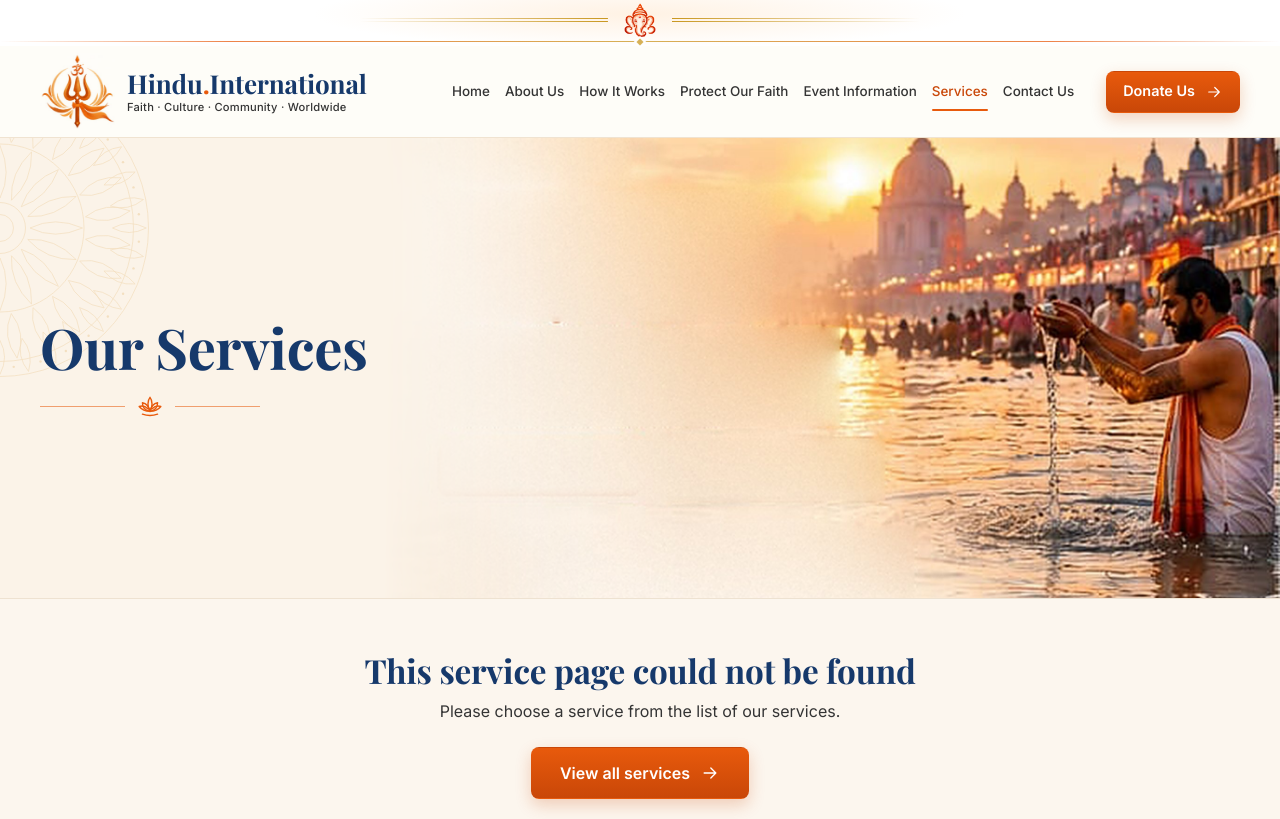
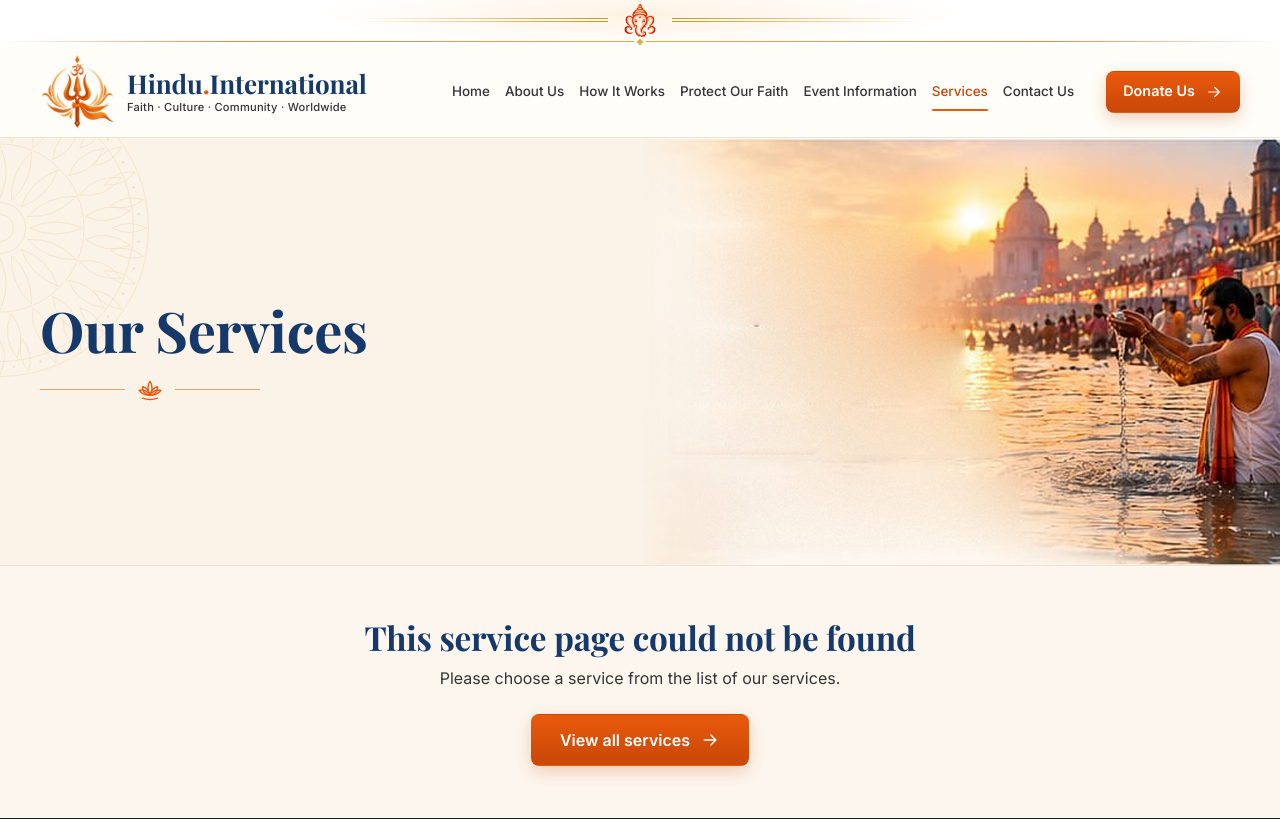
Before and after one commit to Akash5256kumar/Hindu-international, a PHP site: page /service.html in a window 1280 px wide. Shown: the top 819 px of the page. Run offline with PHP 8.4, Linux system fonts and the light colour scheme.

Commit message:
Service banner shows the whole photo — nothing is cut
The banner photo now sits in a 3:2 box (right half on laptops/desktops,
full width under the heading on tablets and phones), matching the 3:2
banner photos, so the full image is visible; only its left edge blends
into the page. Banner height follows the photo. Services cards unchanged.

Co-Authored-By: Claude Opus 5.5 <noreply@anthropic.com>

```diff
--- a/css/service.css
+++ b/css/service.css
@@ -41,13 +41,31 @@
 /* ---------- 1. Banner (heading only) ---------- */
 .sd-banner { position: relative; overflow: hidden; background: #FBF3E8; }
 .sd-banner::before { left: -150px; top: -60px; }
-.sd-banner__media { position: absolute; inset: 0 0 0 auto; width: 70%; }
+/* Banner photo: a 3 : 2 box on the right half, so a 3 : 2 photo (1536 × 1024) shows whole —
+   nothing is cut. Only its left edge blends into the page. The banner is at least as tall as the photo. */
+.sd-banner__media {
+  position: absolute; top: 50%; right: 0; width: min(50%, 1000px); aspect-ratio: 3 / 2;
+  transform: translateY(-50%);
+}
 .sd-banner__media img {
-  width: 100%; height: 100%; object-fit: cover; object-position: 60% 60%;
-  -webkit-mask-image: linear-gradient(90deg, transparent 0%, rgba(0, 0, 0, .7) 18%, #000 34%);
-          mask-image: linear-gradient(90deg, transparent 0%, rgba(0, 0, 0, .7) 18%, #000 34%);
+  display: block; width: 100%; height: 100%; object-fit: cover; object-position: 50% 50%;
+  -webkit-mask-image: linear-gradient(90deg, transparent 0%, #000 14%);
+          mask-image: linear-gradient(90deg, transparent 0%, #000 14%);
 }
-.sd-banner__inner { position: relative; z-index: 1; min-height: 460px; display: flex; flex-direction: column; justify-content: center; padding-top: 40px; padding-bottom: 40px; }
+.sd-banner__inner { position: relative; z-index: 1; min-height: min(33.334vw, 667px); display: flex; flex-direction: column; justify-content: center; padding-top: 40px; padding-bottom: 40px; }
+/* the heading and texts stop where the photo starts */
+.sd-banner .sd-banner__inner .sd-slides, .sd-banner .sd-banner__inner .sd-banner__title { max-width: min(680px, calc(50vw - max(24px, (100vw - 1200px) / 2) - 40px)); }
+/* Tablets and phones: heading first, then the whole photo full width (3 : 2) */
+@media (max-width: 960px) {
+  .sd-banner { display: flex; flex-direction: column; }
+  .sd-banner__inner { order: 1; min-height: 0; padding-bottom: 24px; }
+  .sd-banner__media { order: 2; position: relative; top: auto; right: auto; width: 100%; transform: none; }
+  .sd-banner__media img {
+    -webkit-mask-image: linear-gradient(180deg, transparent 0%, #000 12%);
+            mask-image: linear-gradient(180deg, transparent 0%, #000 12%);
+  }
+  .sd-banner .sd-banner__inner .sd-slides, .sd-banner .sd-banner__inner .sd-banner__title { max-width: 680px; }
+}
 .sd-banner__title {
   margin: 0; max-width: 560px;
   font-family: var(--font-serif); font-weight: 700;
@@ -334,13 +352,7 @@
 
 @media (max-width: 640px) {
   .sd-section { padding: 40px 0; }
-  /* photo below the heading, fading in from the top */
-  .sd-banner__media { width: 100%; top: auto; height: 200px; }
-  .sd-banner__media img {
-    -webkit-mask-image: linear-gradient(180deg, transparent 0%, #000 30%);
-            mask-image: linear-gradient(180deg, transparent 0%, #000 30%);
-  }
-  .sd-banner__inner { min-height: 0; padding-top: 28px; padding-bottom: 190px; }
+  .sd-banner__inner { padding-top: 28px; }
   .sd-receive, .sd-why__grid { grid-template-columns: minmax(0, 1fr); }
   .sd-places__track { grid-auto-columns: 82%; }
   .sd-cta__media { width: 100%; top: auto; height: 150px; }
--- a/service.html
+++ b/service.html
@@ -17,7 +17,7 @@
   <link rel="preload" as="style" href="https://fonts.googleapis.com/css2?family=Inter:wght@400;500;600;700&family=Playfair+Display:wght@500;600;700&family=Noto+Serif+Devanagari:wght@500;600&display=swap" onload="this.onload=null;this.rel='stylesheet'"><noscript><link rel="stylesheet" href="https://fonts.googleapis.com/css2?family=Inter:wght@400;500;600;700&family=Playfair+Display:wght@500;600;700&family=Noto+Serif+Devanagari:wght@500;600&display=swap"></noscript>
   <link rel="stylesheet" href="css/style.css?v=nomantra-20261027">
   <link rel="stylesheet" href="css/responsive.css?v=navgap-20261025">
-  <link rel="stylesheet" href="css/service.css?v=onephoto-20261118">
+  <link rel="stylesheet" href="css/service.css?v=fullbanner-20261119">
   <!-- Site content + theme (generated by the admin panel) â€” must load before js/components.js -->
   <script src="content/serve.php"></script>
   <script src="js/seo.js?v=seo-20261106" defer></script>
```
